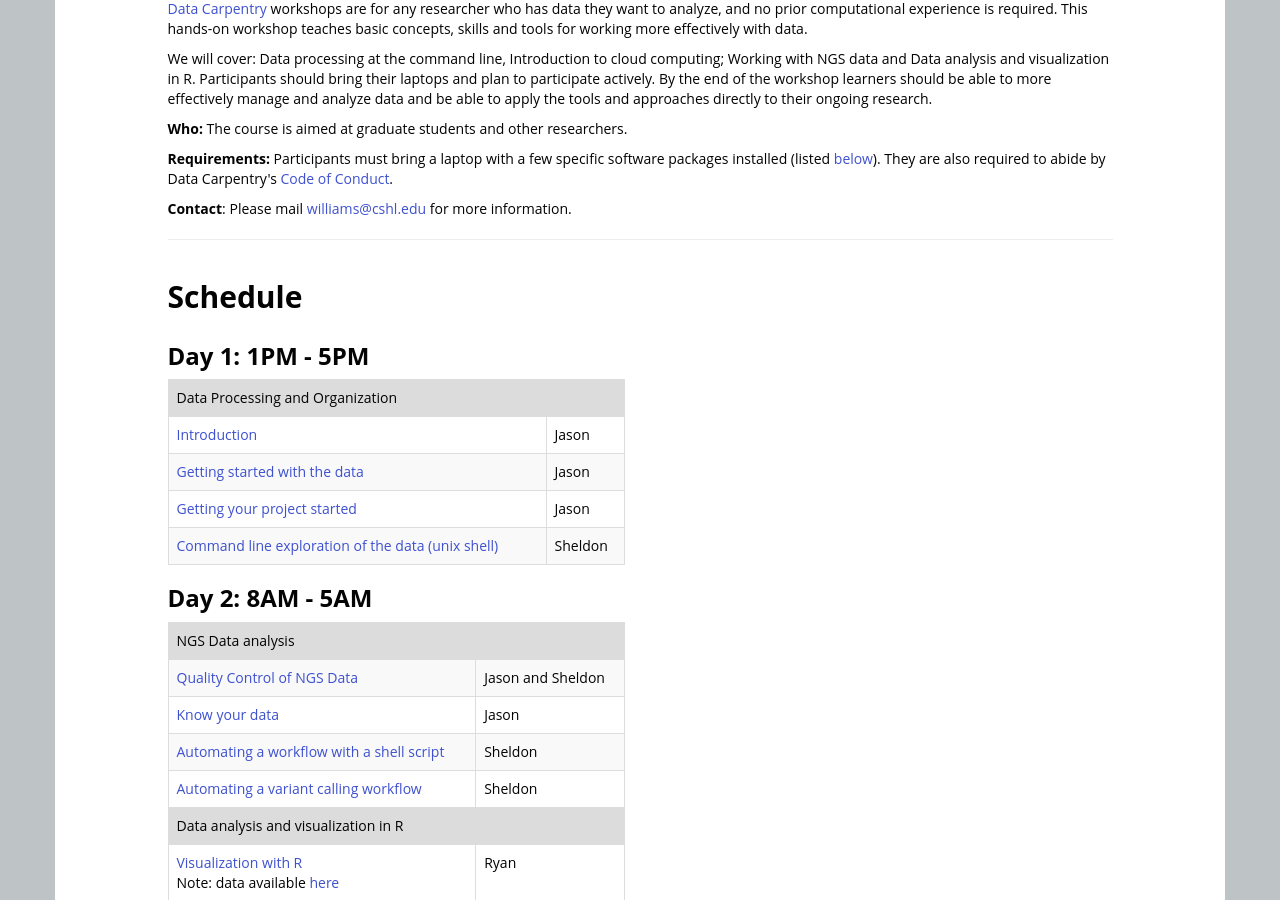
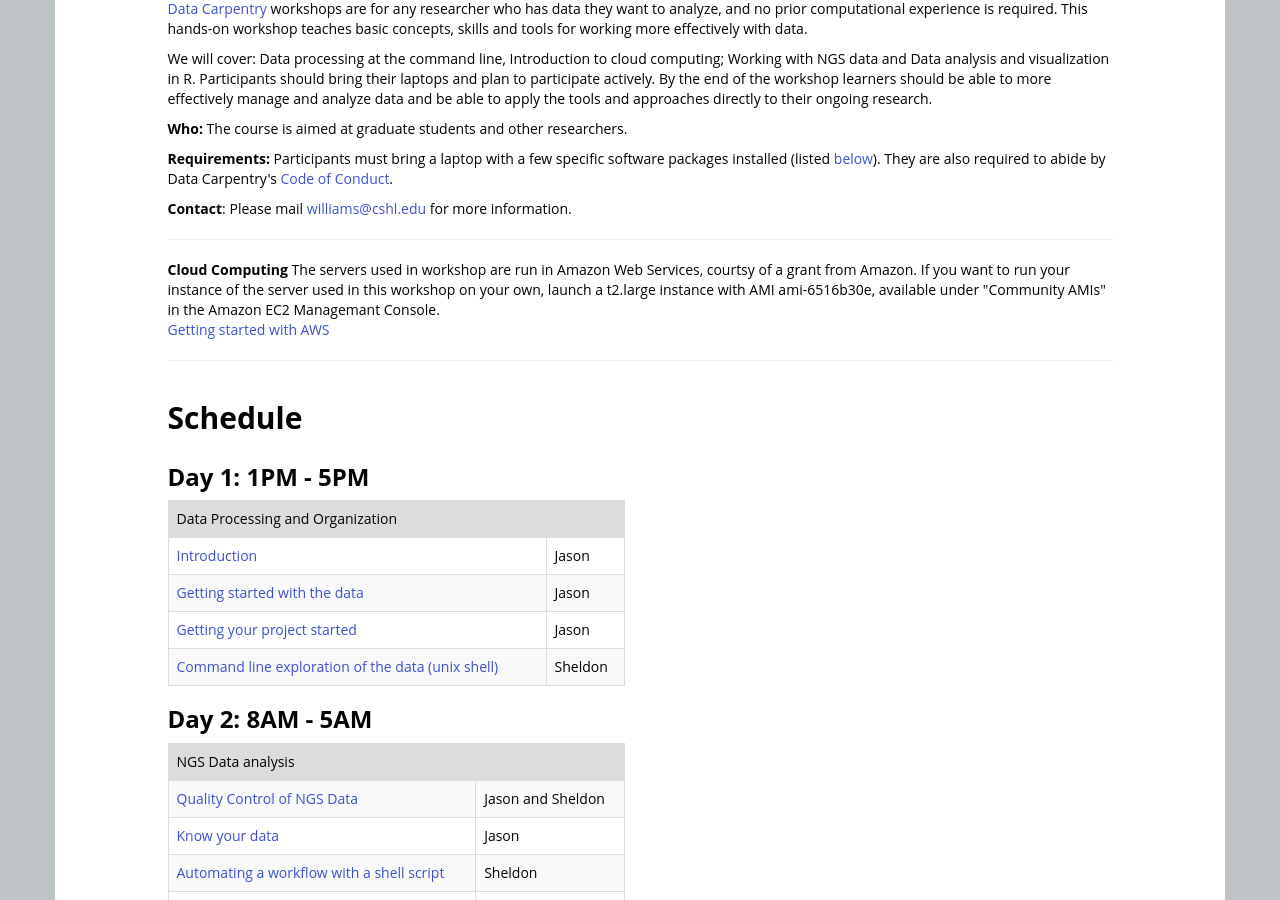
Before and after one commit to devbioinfoguy/2015-07-30-ASPB, a Jekyll site: the page built from index.html, in a window 1280 px wide and 900 px high, scrolled down 626 px. Built offline with Jekyll 4.4.1, drawn with Linux system fonts in a browser that asks for light colours; nearby versions of some CDN libraries; library files that are not in the unit come from our copies.

Commit message:
Update index.html

```diff
--- a/index.html
+++ b/index.html
@@ -127,6 +127,20 @@ Participants should bring their laptops and plan to participate actively. By the
 </p>
 
 <hr/>
+
+<p>
+  <strong>Cloud Computing</strong>
+  The servers used in workshop are run in Amazon Web Services, courtsy of a grant from Amazon.
+  If you want to run your instance of the server used in this workshop on your own, launch
+  a t2.large instance with AMI ami-6516b30e, available under "Community AMIs" in the
+  Amazon EC2 Managemant Console.
+  <br>
+  <a href="http://aws.amazon.com/documentation/gettingstarted/">
+    Getting started with AWS
+  </a>
+</p>
+<hr>
+
 
 <!--
   SCHEDULE
```
